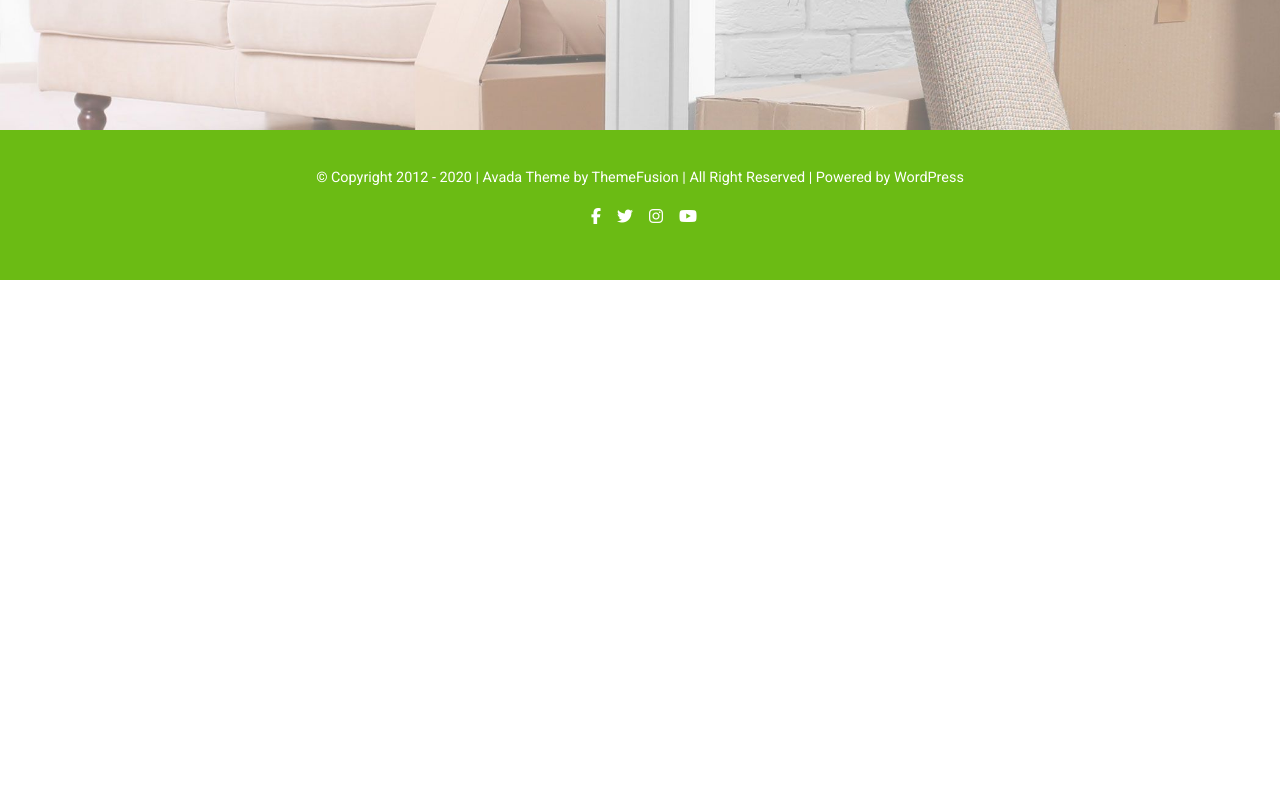
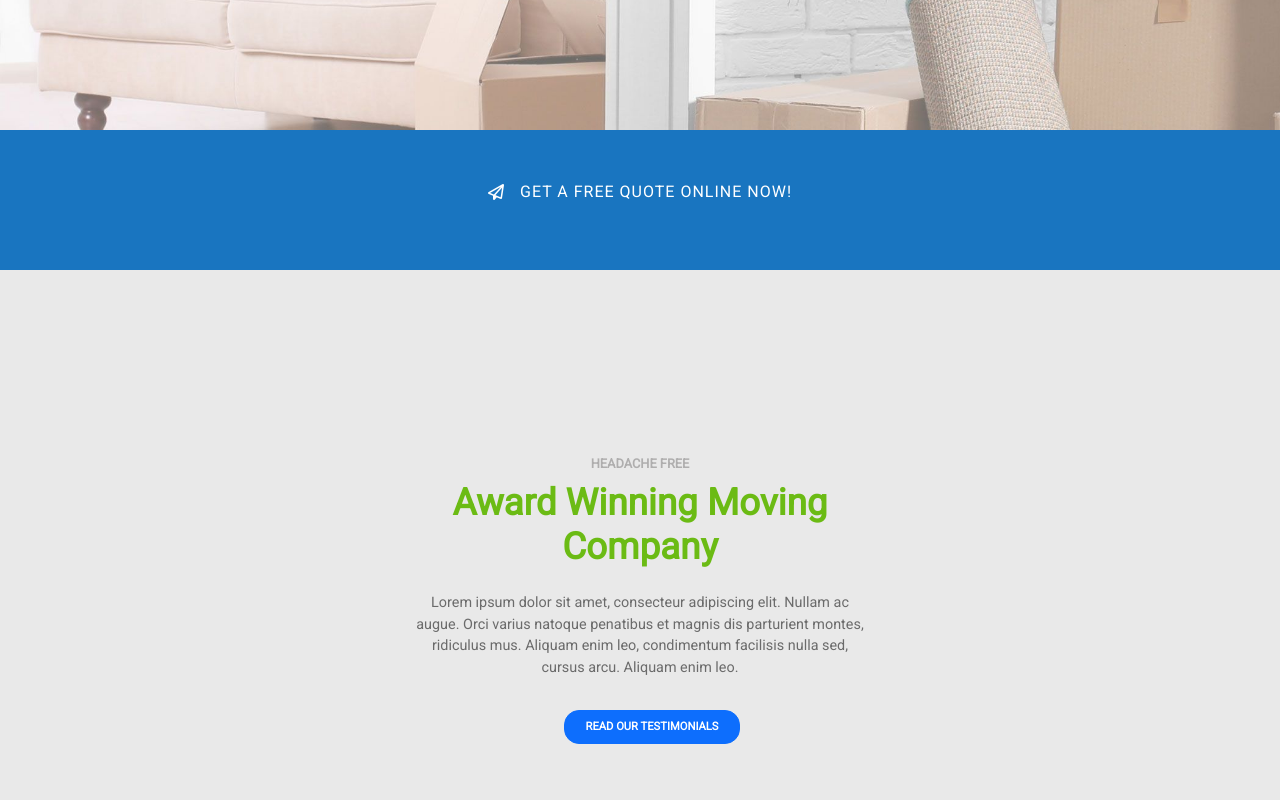
Before and after one commit to Shinrael/proj-html-vuejs, a Vue app: page / in a window 1280 px wide. Shown: the part 720-1520 px from the top of the page. Before the commit the page ends 1000 px from the top, so only its background shows below. Built offline with nearby package versions, Linux system fonts and the light colour scheme.

Commit message:
[add] award section

```diff
--- a/src/components/Award.vue
+++ b/src/components/Award.vue
@@ -4,7 +4,9 @@ import { store } from '../data/store'
   export default {
     data(){
       return{
-        store
+        store,
+        title : 'Award Winning Moving Company',
+        paragraph : 'Lorem ipsum dolor sit amet, consecteur adipiscing elit. Nullam ac augue. Orci varius natoque penatibus et magnis dis parturient montes, ridiculus mus. Aliquam enim leo, condimentum facilisis nulla sed, cursus arcu. Aliquam enim leo.'
       }
     }
   }
@@ -12,13 +14,67 @@ import { store } from '../data/store'
 
 
 <template>
-  <div>
+  <section class="d-flex justify-content-center align-items-center flex-column">
+    <div class="award-top d-flex justify-content-center align-items-center text-white">
+      <i class="fa-regular fa-paper-plane me-3 pb-3"></i>
+      <p>GET A FREE QUOTE ONLINE NOW!</p>
+    </div>
+    <div class="container-award">
+      <div class="award-bottom d-flex justify-content-center align-items-center flex-column text-center">
+        <h6>HEADACHE FREE</h6>
+        <h2>{{ title }}</h2>
+        <p>{{ paragraph }}</p>
+        <button type="button" class="btn btn-primary ms-4">READ OUR TESTIMONIALS</button>
+      </div>
+    </div>
 
-  </div>
+  </section>
 </template>
 
 
 
 <style lang="scss" scoped>
+  section{
+    height: 800px;
+    background-color: #e9e9e9;
+    .award-top{
+        height: 140px;
+        width: 100%;
+        background-color: #1975c0;
+        p{
+          letter-spacing: 1px;
+        }
+      }
+    .container-award{
+      width: 36%;
+      .award-bottom{
+        height: calc(800px - 140px);
+        margin: 1px solid black;
+        h6{
+          color: #afaeae;
+          font-size: .8rem;
+          font-weight: bold;
+          padding-bottom: 2px;
+        }
+        h2{
+          color: #6bbb14;
+          font-weight: 700;
+          font-size: 2.3rem;
+          padding-bottom: 15px;
+        }
+        p{
+          color: #6b6b6b;
+          font-size: .9rem;
+          padding-bottom: 15px;
+        }
+        button{
+          font-size: .7rem;
+          font-weight: bold;
+          padding: 8px 20px;
+          border-radius: 15px;
+        }
+      }
+    }
+  }
 
 </style>
```
